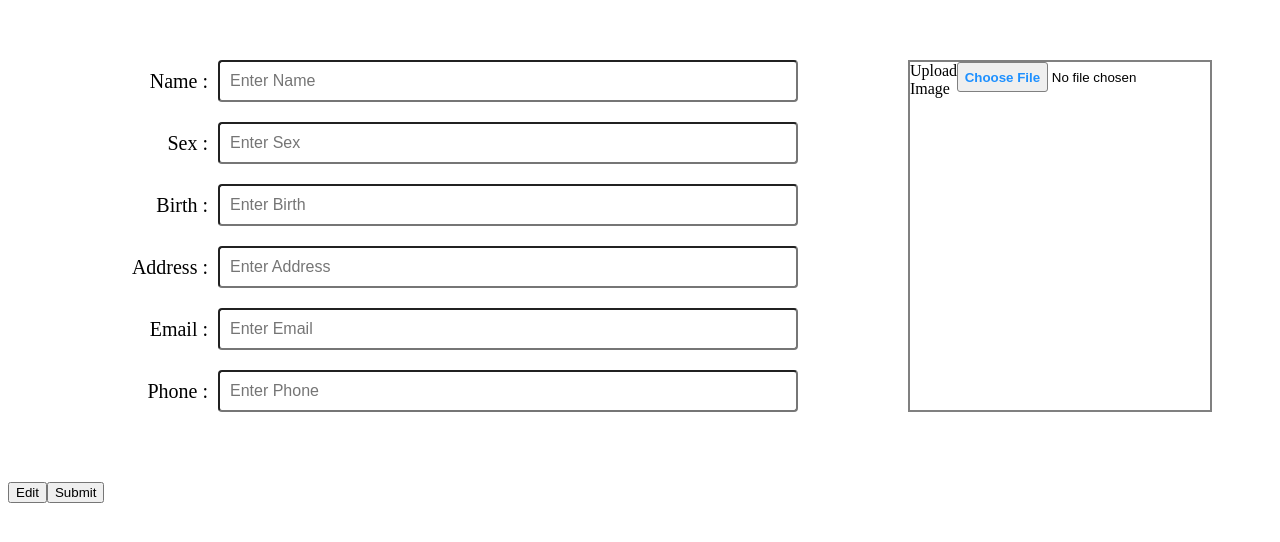
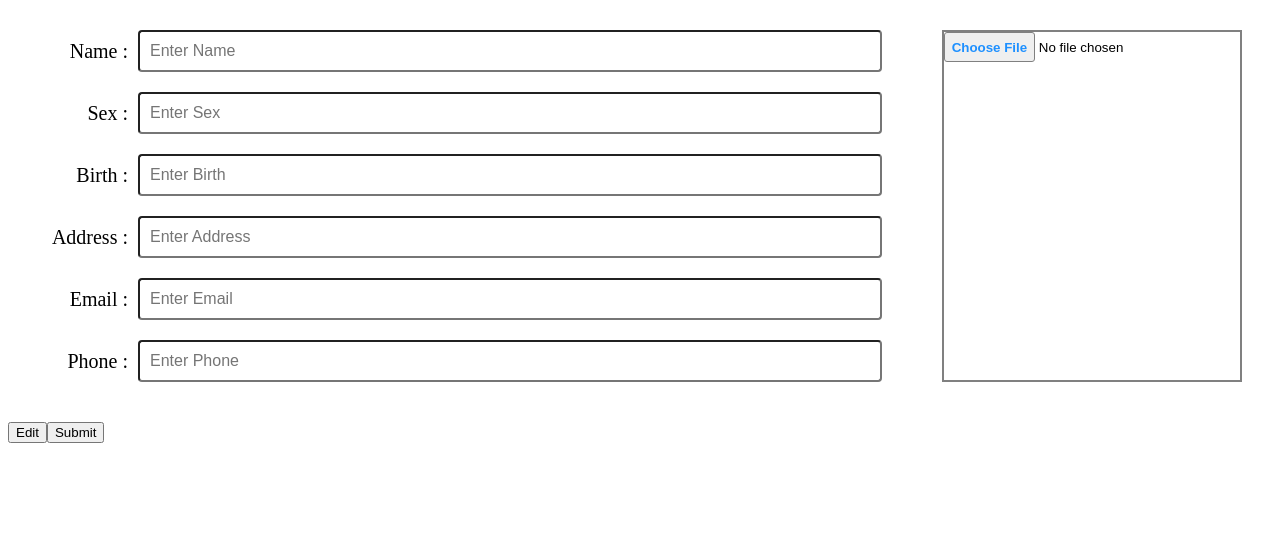
Before and after one commit to nthGH1030/CV-generator, a React (Create React App) app: page / in a window 1280 px wide. Shown: the top 542 px of the page. Built offline with nearby package versions, Linux system fonts and the light colour scheme.

Commit message:
implemented upload profile pic feature

```diff
--- a/src/components/Background.js
+++ b/src/components/Background.js
@@ -132,14 +132,8 @@ function ProfilePic({onChange, isEditing, profilePic}){
 
     return (
         <>
-            <div className = 'profilePic'>
-                {profilePic && <img src={profilePic} alt="Profile" />}
-                {!profilePic && isEditing && (
-            <div className="profilePic__label">
-                <span>Upload Image</span>
-            </div>
-        )}
-
+        <div className = 'profilePic'>
+            {profilePic && <img src={profilePic} alt="Profile" height = "300px" width = "300px" />}
         <input
             type = "file"
             accept = "image/png, image/jpeg, image/gif"
--- a/src/styles.css
+++ b/src/styles.css
@@ -1,7 +1,7 @@
 /* profile container */
 .profile-container {
   display: flex;
-  margin: 50px;
+  margin: 20px;
 }
 
 .profile-infoContainer {
@@ -12,7 +12,7 @@
 
 .profile-pic-container {
   display: flex;
-  margin: 10px 10px 20px 100px;
+  margin: 10px 10px 20px 50px;
   flex: 0 0 300px;
   justify-content: center;
 }
@@ -35,7 +35,7 @@ button:hover {
 }
 
 .profile-info label {
-  flex: 0 0 150px;
+  flex: 0 0 100px;
   font-size: 20px;
 }
 
@@ -76,9 +76,9 @@ input::file-selector-button:hover {
 }
 
 .profilePic{
-  display: flex;
+  height: 100%;
+  width: 100%;
   border: 2px solid gray;
   box-sizing: border-box;
   overflow: hidden;
-  aspect-ratio: 1/1;
 }
```
